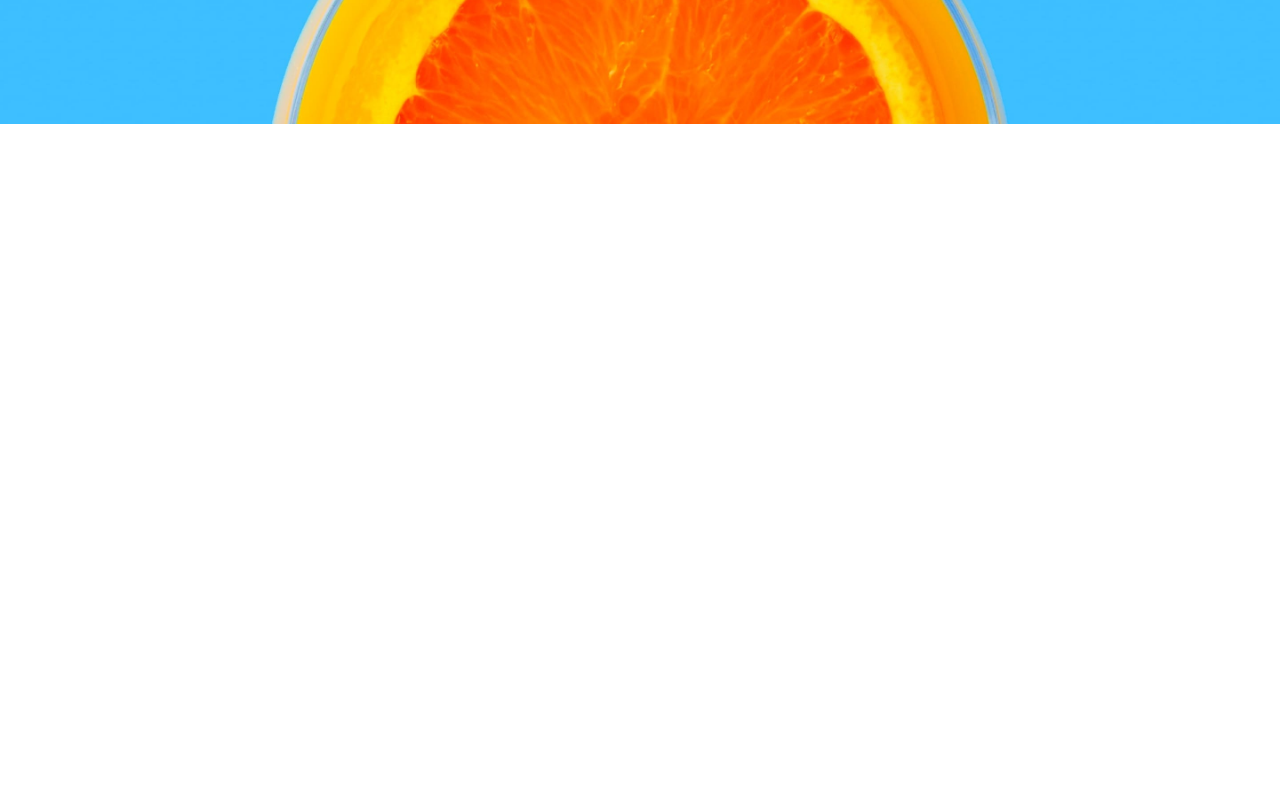
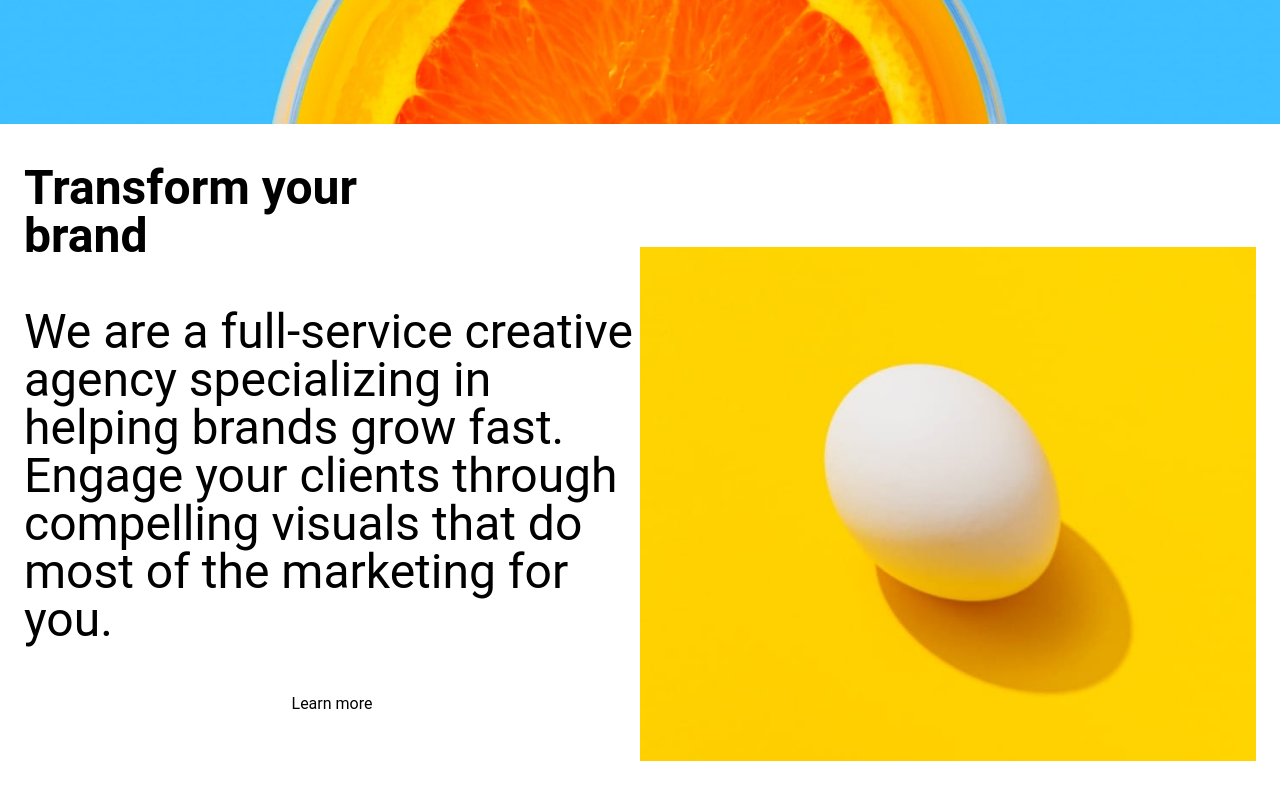
Before and after one commit to mheyrie/sunnyside-agency-landing-page-main, a React (Vite) app: page / in a window 1280 px wide. Shown: the part 596-1396 px from the top of the page. Before the commit the page ends 800 px from the top, so only its background shows below. Built offline with nearby package versions, Linux system fonts and the light colour scheme.

Commit message:
First section ongoing

```diff
--- a/src/App.jsx
+++ b/src/App.jsx
@@ -1,6 +1,7 @@
 import { Route, Routes, BrowserRouter } from 'react-router-dom';
 import Navbar from "./components/Navbar";
 import HeroSection from "./components/HeroSection";
+import FirstSection from "./components/FirstSection";
 
 
 function App() {
@@ -11,7 +12,7 @@ function App() {
       <Navbar />
 
       <HeroSection/>
-
+      <FirstSection/>
     </BrowserRouter>
 
 
--- /dev/null
+++ b/src/components/FirstSection.jsx
@@ -0,0 +1,29 @@
+import React from 'react'
+import firstSImage from '../assets/images/desktop/image-transform.jpg'
+
+
+const FirstSection = () => {
+  return (
+    <>
+      <div className="container flex flex-col-reverse items-center px-6 mx-auto mt-10 space-y-0 md:space-y-0 md:flex-row">
+
+        {/* Left Side Container */}
+        <div className="flex flex-col mb-32 space-y-12 md:w-1/2">
+          <h1 className="max-w-md text-4xl font-bold text-center md:text-5xl md:text-left">Transform your brand</h1>
+          <p className="text-softRed text-center md:text-5xl md:text-left">
+          We are a full-service creative agency specializing in helping brands grow fast.
+          Engage your clients through compelling visuals that do most of the marketing for you.
+          </p>
+          <h3 className="text-center"> Learn more</h3>
+        </div>
+
+        {/* Right Side Container */}
+        <div className="md:w-1/2">
+          <img src={firstSImage} alt="" />
+        </div>
+      </div>
+    </>
+  )
+}
+
+export default FirstSection
```
Also changed, not shown: index.html (+1 -6 lines).
